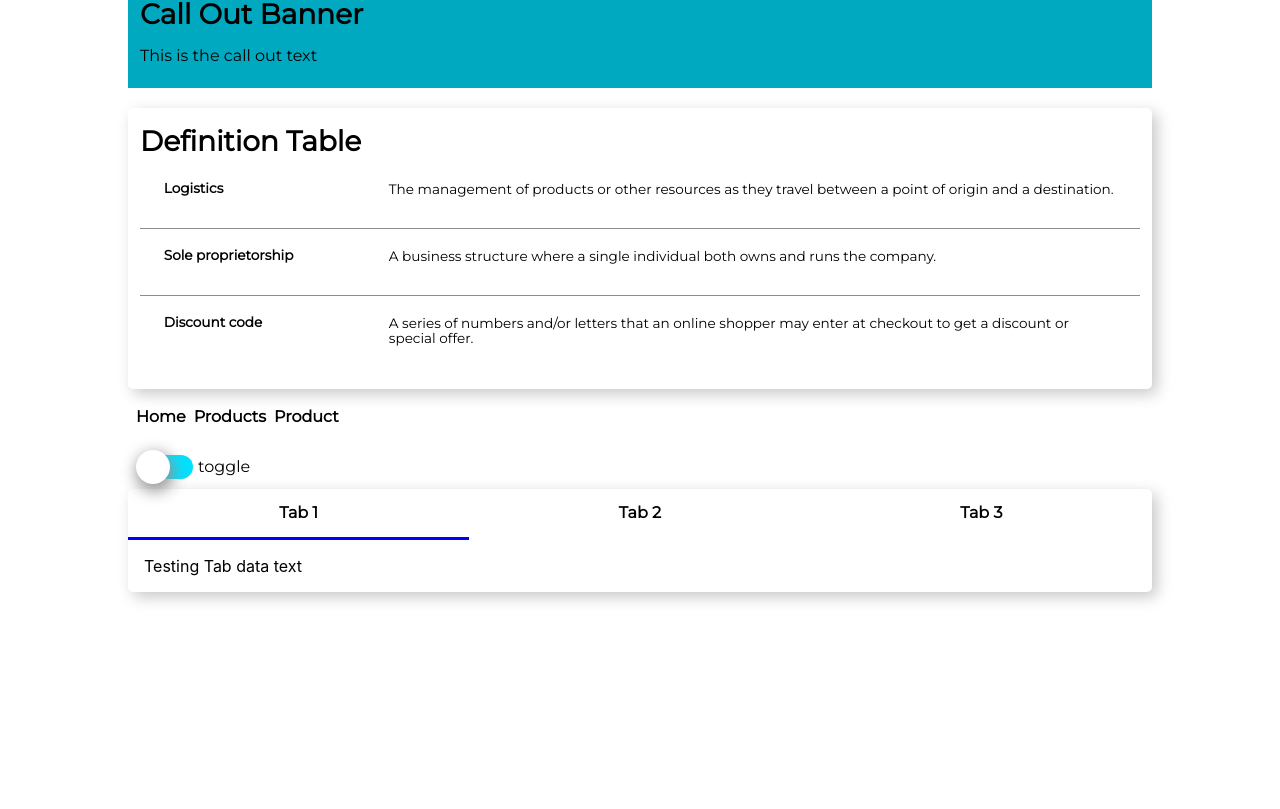
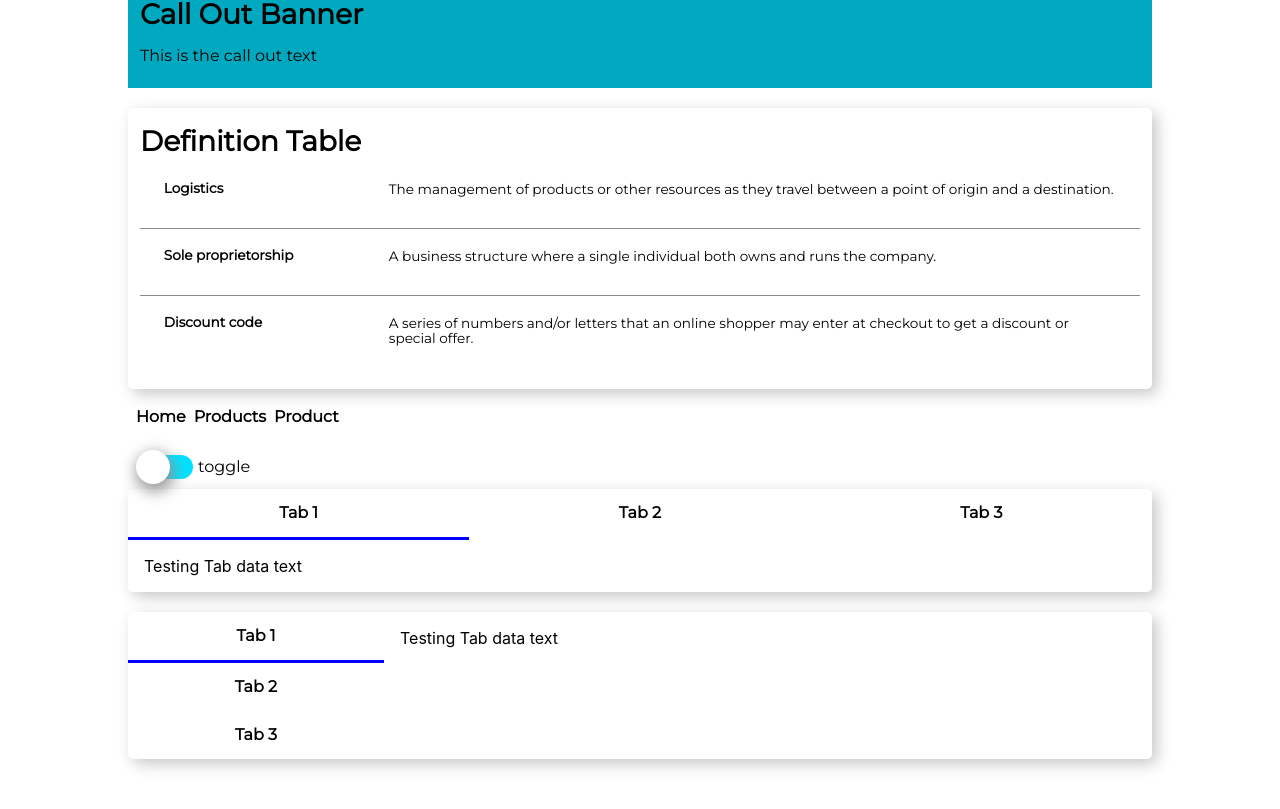
Before and after one commit to jminterwebs/jmdesign, a React (Create React App) app: page / in a window 1280 px wide. Shown: the part 842-1651 px from the top of the page. Before the commit the page ends 1486 px from the top, so only its background shows below. Built offline with nearby package versions, Linux system fonts and the light colour scheme; a web font is replaced by a local one.

Commit message:
Stubbed out vertical tabs

```diff
--- a/src/components/App.js
+++ b/src/components/App.js
@@ -17,6 +17,7 @@ import '../styles/scss/global.scss';
 import '../styles/scss/localStyles.scss';
 import DefinitionTable from './definitionTable/DefinitionTable';
 import Toggle from './toggle/Toggle';
+import VerticalTabs from './verticalTabs/VerticalTabs';
 
 export default function App() {
   return (
@@ -139,6 +140,18 @@ export default function App() {
       />
 
       <br />
+      <VerticalTabs
+        tabsData={[
+          { name: 'Tab 1', body: 'Testing Tab data text', active: true },
+          {
+            name: 'Tab 2',
+            body: <Label label="Label Text" />,
+            active: false
+          },
+          { name: 'Tab 3', body: 'Testing Tab data', active: false }
+        ]}
+        defaultTabIndex={0}
+      />
     </div>
   );
 }
--- /dev/null
+++ b/src/components/verticalTabs/VerticalTabs.js
@@ -0,0 +1,57 @@
+// Core React
+import React, { useState } from 'react';
+
+// Local Components
+import Card from '../card/Card';
+
+// Local Styles
+import './verticalTabs.scss';
+
+export default function VerticalTabs(props) {
+  const { tabsData, defaultTabIndex } = props;
+
+  const [activeTab, setActiveTab] = useState(defaultTabIndex);
+
+  const handleClick = event => {
+    setActiveTab(event.target.tabIndex);
+  };
+
+  return (
+    <Card customClass="vertical-tab-width">
+      <div className="vertical-tabs">
+        {tabsData.map((tab, index) => {
+          return (
+            <div
+              key={tab.name}
+              tabIndex={index}
+              role="button"
+              onClick={e => handleClick(e)}
+              onKeyPress={e => handleClick(e)}
+              className={`vertical-tab-name tab-${index} ${
+                activeTab === index
+                  ? 'vertical-active-tab'
+                  : 'vertical-nonactive-tab'
+              }`}>
+              <div tabIndex={index}>{tab.name}</div>
+            </div>
+          );
+        })}
+      </div>
+      {tabsData.map((tab, index) => {
+        return (
+          <li
+            key={tab.name}
+            className={`vertical-tab-body tab-${index} ${
+              activeTab === index
+                ? 'vertical-active-tab-body'
+                : 'vertical-nonactive-tab-body'
+            }`}>
+            {tab.body}
+          </li>
+        );
+      })}
+
+      <div />
+    </Card>
+  );
+}
--- /dev/null
+++ b/src/components/verticalTabs/verticalTabs.scss
@@ -0,0 +1,36 @@
+@import '../../styles/scss/colors';
+@import '../../styles/scss/typography';
+
+.vertical-tab-width {
+  padding: 0;
+  margin-bottom: 250px;
+  display: flex;
+  flex-flow: row;
+}
+
+.vertical-tabs {
+  display: flex;
+  width: 25%;
+  flex-flow: column;
+  justify-content: space-between;
+}
+
+.vertical-active-tab {
+  border-bottom: 3px solid blue;
+}
+.vertical-tab-name {
+  text-align: center;
+  padding: 1em;
+  font-family: $font-style;
+  font-size: $font-label;
+  font-weight: $font-weight-heavy;
+  line-height: 1em;
+}
+
+.vertical-active-tab-body {
+  display: inline-block;
+  padding: 1em;
+}
+.vertical-nonactive-tab-body {
+  display: none;
+}
```
